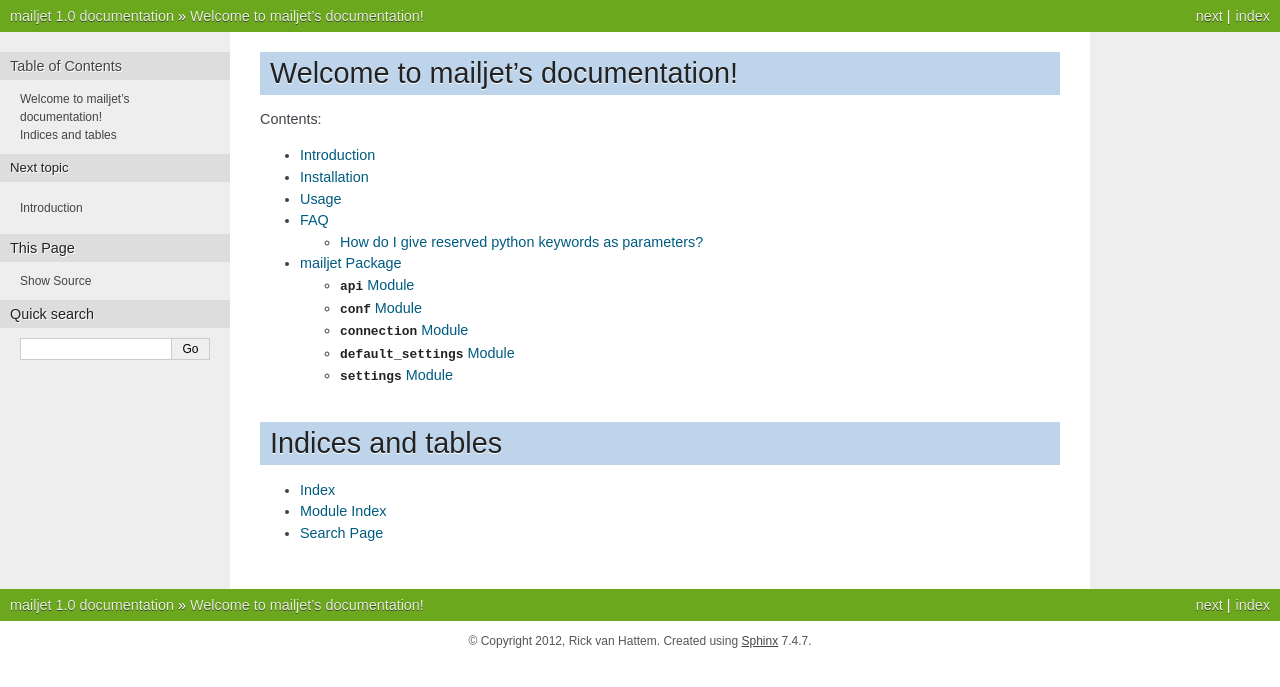
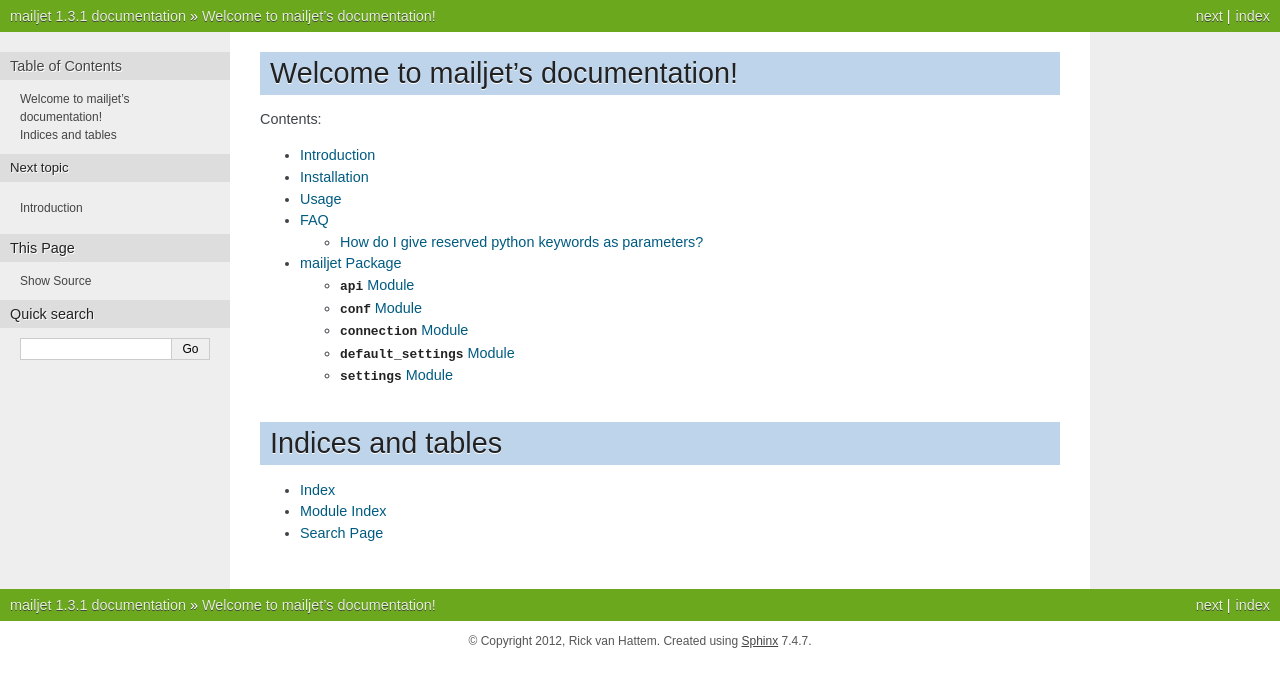
Before and after one commit to wolph/mailjet, a Sphinx documentation site: the page built from docs/index.rst, in a window 1280 px wide. Shown: the top 687 px of the page. Built offline with Sphinx 7.4.7, drawn with Linux system fonts in a browser that asks for light colours.

Commit message:
bumped doc version

```diff
--- a/docs/conf.py
+++ b/docs/conf.py
@@ -22,7 +22,7 @@ sys.path.insert(0, os.path.abspath('..'))
 # -- General configuration -----------------------------------------------------
 
 # If your documentation needs a minimal Sphinx version, state it here.
-#needs_sphinx = '1.0'
+#needs_sphinx = '1.3.1'
 
 # Add any Sphinx extension module names here, as strings. They can be extensions
 # coming with Sphinx (named 'sphinx.ext.*') or your custom ones.
@@ -49,9 +49,9 @@ copyright = u'2012, Rick van Hattem'
 # built documents.
 #
 # The short X.Y version.
-version = '1.0'
+version = '1.3.1'
 # The full version, including alpha/beta/rc tags.
-release = '1.0'
+release = '1.3.1'
 
 # The language for content autogenerated by Sphinx. Refer to documentation
 # for a list of supported languages.
```
